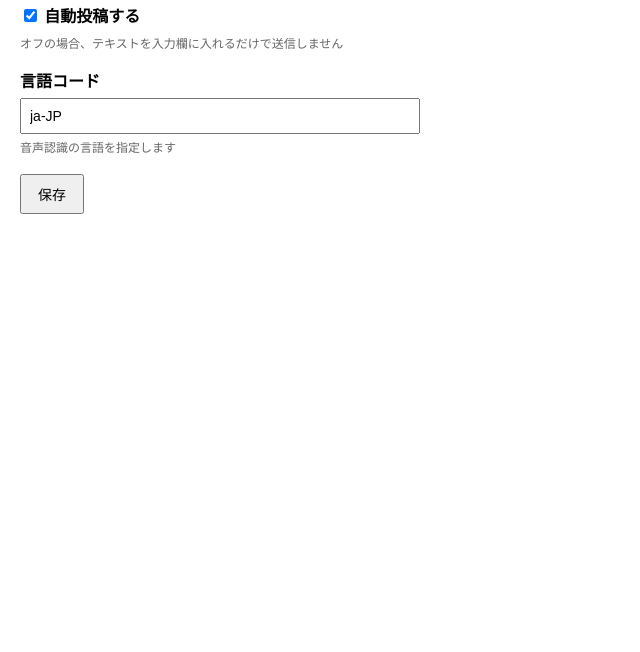
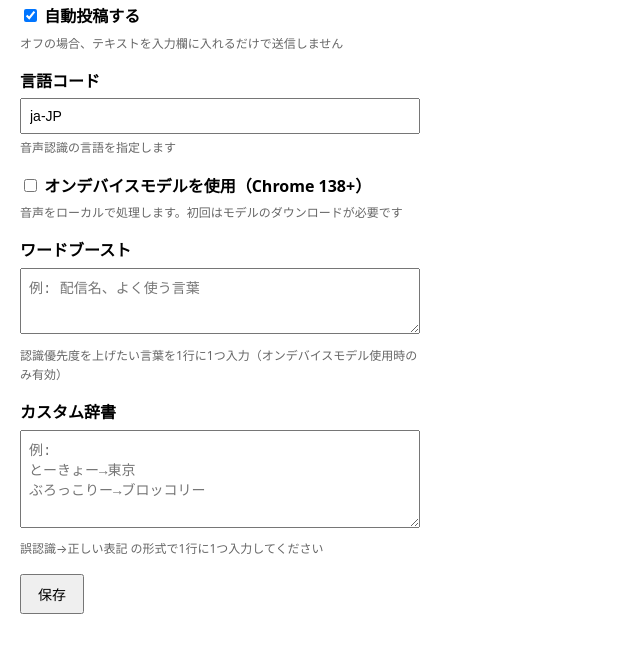
Before and after one commit to mizucopo/voice-live-comment, a browser extension: page options.html in a window 1280 px wide. Shown: the part 90-742 px from the top of the page, without its empty margins (0-640 px from the left). Drawn offline with Linux system fonts and the light colour scheme.

Commit message:
feat: 設定画面にオンデバイス・ワードブースト・辞書のUIを追加

```diff
--- a/options.html
+++ b/options.html
@@ -23,6 +23,13 @@
       padding: 8px;
       font-size: 14px;
       box-sizing: border-box;
+    }
+    textarea {
+      width: 100%;
+      padding: 8px;
+      font-size: 14px;
+      box-sizing: border-box;
+      resize: vertical;
     }
     .hint {
       font-size: 12px;
@@ -57,6 +64,26 @@
     <div class="hint">音声認識の言語を指定します</div>
   </div>
 
+  <div class="form-group">
+    <label>
+      <input type="checkbox" id="useLocalModel">
+      オンデバイスモデルを使用（Chrome 138+）
+    </label>
+    <div class="hint">音声をローカルで処理します。初回はモデルのダウンロードが必要です</div>
+  </div>
+
+  <div class="form-group">
+    <label for="boostPhrases">ワードブースト</label>
+    <textarea id="boostPhrases" rows="3" placeholder="例: 配信名、よく使う言葉"></textarea>
+    <div class="hint">認識優先度を上げたい言葉を1行に1つ入力（オンデバイスモデル使用時のみ有効）</div>
+  </div>
+
+  <div class="form-group">
+    <label for="dictionary">カスタム辞書</label>
+    <textarea id="dictionary" rows="5" placeholder="例:&#10;とーきょー→東京&#10;ぶろっこりー→ブロッコリー"></textarea>
+    <div class="hint">誤認識→正しい表記 の形式で1行に1つ入力してください</div>
+  </div>
+
   <button id="save">保存</button>
   <div id="status" class="status"></div>
 
```
